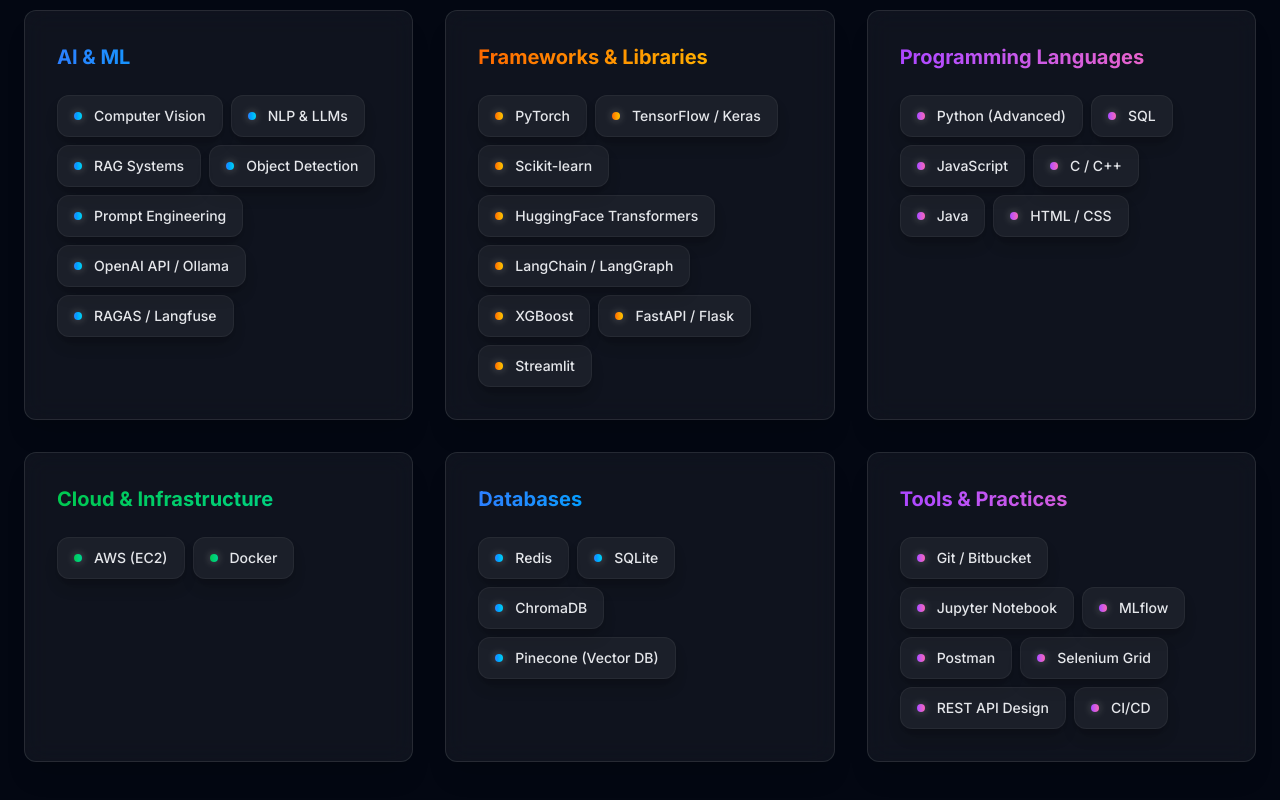
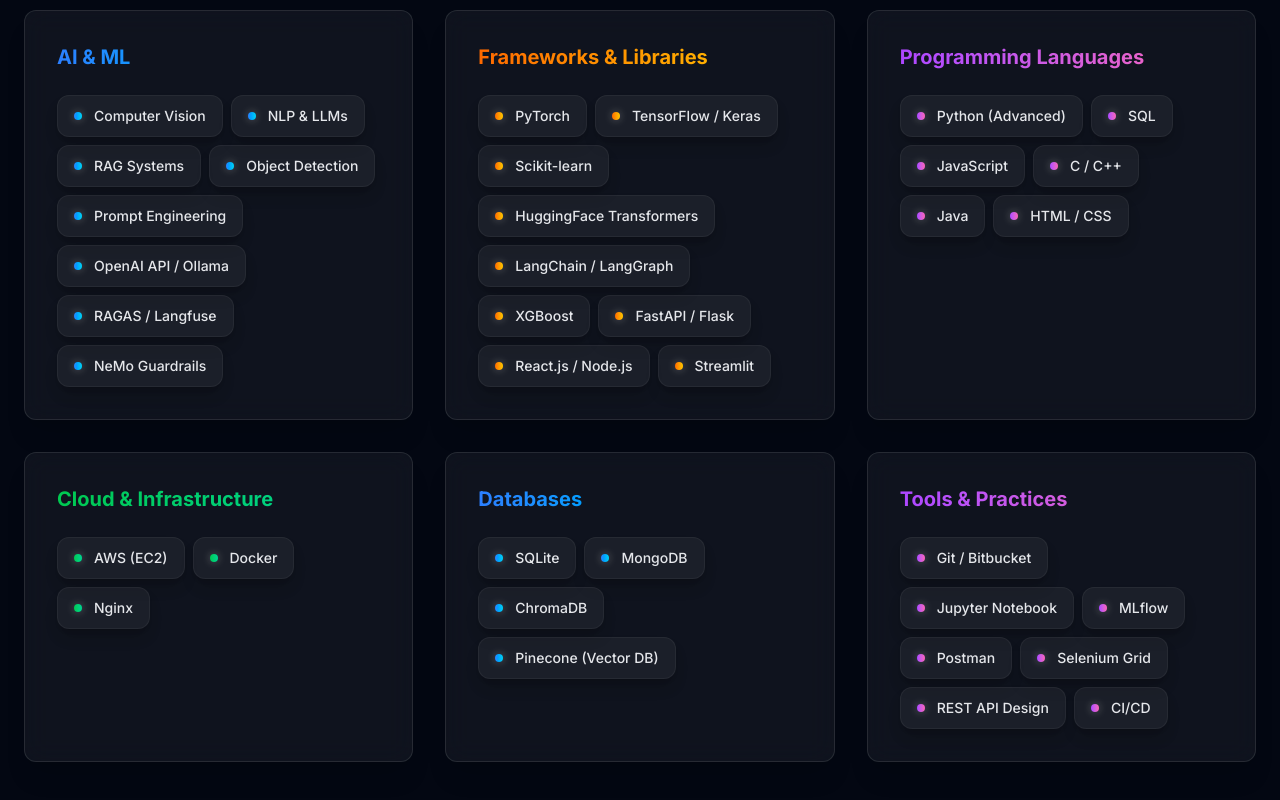
Before and after one commit to vaibhav-panchal8277/Portfolio, a Next.js app: page / in a window 1280 px wide. Shown: the part 1802-2602 px from the top of the page. Built offline with nearby package versions, Linux system fonts and the light colour scheme.

Commit message:
update resume

```diff
--- a/src/app/page.tsx
+++ b/src/app/page.tsx
@@ -6,6 +6,7 @@
 import Projects from "@/components/sections/Projects";
 import Research from "@/components/sections/Research";
 import Experience from "@/components/sections/Experience";
+import Achievements from "@/components/sections/Achievements";
 import Contact from "@/components/sections/Contact";
 
 export default function Home() {
@@ -26,6 +27,7 @@
         <Projects />
         <Research />
         <Experience />
+        <Achievements />
         <Contact />
       </div>
 
--- a/src/components/layout/Navbar.tsx
+++ b/src/components/layout/Navbar.tsx
@@ -11,6 +11,7 @@
   { name: "Projects", href: "#projects" },
   { name: "Research", href: "#research" },
   { name: "Experience", href: "#experience" },
+  { name: "Achievements", href: "#achievements" },
 ];
 
 export default function Navbar() {
--- a/src/components/sections/About.tsx
+++ b/src/components/sections/About.tsx
@@ -5,7 +5,7 @@
 import { Code2, Brain, Rocket, Database } from "lucide-react";
 
 const stats = [
-  { icon: Code2, label: "Projects Completed", value: "15+" },
+  { icon: Code2, label: "Projects Completed", value: "20+" },
   { icon: Brain, label: "Research Papers", value: "2" },
   { icon: Rocket, label: "Years Experience", value: "<1" },
   { icon: Database, label: "Tech Stack", value: "20+" },
@@ -36,7 +36,7 @@
             <Card className="bg-white/5 border-white/10 backdrop-blur-xl p-5 sm:p-8 relative overflow-hidden group">
               <div className="absolute inset-0 bg-gradient-to-br from-blue-500/5 to-purple-500/5 opacity-0 group-hover:opacity-100 transition-opacity duration-500"></div>
               <p className="text-base sm:text-lg text-gray-300 leading-relaxed relative z-10">
-                AI/ML Developer at TestGrid Labs Inc. building intelligent test automation pipelines using deep learning and LLMs. M.E. in Software Engineering from L.D. College of Engineering (CGPA 8.21/10). Active research in Computer Vision (YOLOv11 + ECA) and Cybersecurity (hybrid IDS architectures). Hands-on across the full ML lifecycle from data engineering and model training to FastAPI deployment and CI/CD integration.
+                AI/ML Developer at TestGrid Labs Inc. building intelligent test automation pipelines using deep learning and LLMs. M.E. in Software Engineering from L.D. College of Engineering (CGPA 8.21/10). Active research in Computer Vision (YOLOv11 + ECA, +3.8% mAP50 on DIOR-R, under review) and Cybersecurity (hybrid IDS, 98.4% accuracy). Hands-on across the full ML lifecycle — from data engineering and model training to Flask deployment and CI/CD integration. Core stack: PyTorch, TensorFlow, LangChain, Flask, Nginx, AWS, Docker.
               </p>
             </Card>
           </motion.div>
--- /dev/null
+++ b/src/components/sections/Achievements.tsx
@@ -0,0 +1,89 @@
+"use client";
+
+import { motion } from "framer-motion";
+import { Card } from "@/components/ui/card";
+import { Award, Trophy, Medal, BadgeCheck } from "lucide-react";
+
+const achievements = [
+  {
+    title: "Evaluate Generative AI Applications",
+    issuer: "Microsoft Learn",
+    description: "Covered evaluation frameworks and metrics for Azure, Foundry Tools, and Content Safety.",
+    icon: BadgeCheck,
+    color: "text-blue-400",
+    bg: "bg-blue-500/10",
+    border: "border-blue-500/20"
+  },
+  {
+    title: "Microsoft Learn Challenge | Ignite Edition",
+    issuer: "Microsoft",
+    description: "Build Trustworthy AI Solutions on Microsoft Azure.",
+    icon: Award,
+    color: "text-indigo-400",
+    bg: "bg-indigo-500/10",
+    border: "border-indigo-500/20"
+  },
+  {
+    title: "SSIP Hackathon 2022",
+    issuer: "SSIP Gujarat",
+    description: "Developed an automated smart attendance management system; selected among top teams from Gujarat.",
+    icon: Trophy,
+    color: "text-emerald-400",
+    bg: "bg-emerald-500/10",
+    border: "border-emerald-500/20"
+  },
+  {
+    title: "Dev-o-lution Hackathon",
+    issuer: "Hackathon",
+    description: "Certificate of Participation for building a competitive solution under a 24-hour constraint.",
+    icon: Medal,
+    color: "text-purple-400",
+    bg: "bg-purple-500/10",
+    border: "border-purple-500/20"
+  }
+];
+
+export default function Achievements() {
+  return (
+    <section id="achievements" className="py-16 sm:py-20 lg:py-24 relative overflow-hidden">
+      <div className="container mx-auto px-4 sm:px-6 relative z-10">
+        <motion.div
+          initial={false}
+          whileInView={{ opacity: 1, y: 0 }}
+          viewport={{ once: true }}
+          className="mb-10 sm:mb-16 text-center"
+        >
+          <h2 className="text-3xl sm:text-4xl md:text-5xl font-bold mb-4">Achievements & <span className="text-amber-500">Certifications</span></h2>
+          <div className="w-20 h-1 bg-gradient-to-r from-amber-500 to-orange-600 mx-auto rounded-full"></div>
+        </motion.div>
+
+        <div className="grid md:grid-cols-2 gap-6 sm:gap-8 max-w-5xl mx-auto">
+          {achievements.map((item, idx) => (
+            <motion.div
+              key={idx}
+              initial={false}
+              whileInView={{ opacity: 1, y: 0 }}
+              viewport={{ once: true }}
+              transition={{ delay: idx * 0.1 }}
+            >
+              <Card className="p-6 sm:p-8 bg-white/5 border-white/10 backdrop-blur-md h-full hover:bg-white/10 transition-colors group">
+                <div className="flex items-start gap-4">
+                  <div className={`w-12 h-12 rounded-xl flex items-center justify-center shrink-0 ${item.bg} ${item.color} border ${item.border} group-hover:scale-110 transition-transform`}>
+                    <item.icon className="w-6 h-6" />
+                  </div>
+                  <div>
+                    <h3 className="text-lg sm:text-xl font-bold text-white mb-1 leading-snug">{item.title}</h3>
+                    <p className={`text-sm font-semibold mb-3 ${item.color}`}>{item.issuer}</p>
+                    <p className="text-gray-300 text-sm leading-relaxed">
+                      {item.description}
+                    </p>
+                  </div>
+                </div>
+              </Card>
+            </motion.div>
+          ))}
+        </div>
+      </div>
+    </section>
+  );
+}
--- a/src/components/sections/Hero.tsx
+++ b/src/components/sections/Hero.tsx
@@ -29,7 +29,7 @@
           </h1>
 
           <h2 className="text-lg sm:text-xl md:text-2xl text-gray-300 font-medium leading-relaxed">
-            Junior AI/ML Developer | Deep Learning Researcher | AI Full-Stack Engineer
+            Junior AI/ML Developer | GenAI &amp; LLM Systems Engineer
           </h2>
 
           <p className="text-base sm:text-lg text-gray-400 max-w-lg leading-relaxed">
--- a/src/components/sections/Projects.tsx
+++ b/src/components/sections/Projects.tsx
@@ -9,35 +9,26 @@
 
 const projects = [
   {
-    title: "Multi-Agent Customer Support System — LangGraph Orchestration",
-    description: "Built a multi-agent customer support platform with a Supervisor Agent that classifies query intent and routes to specialized Billing, Technical Support, and Refund sub-agents implemented as LangGraph state-graph nodes. Preserved context across agent hand-offs via summarized state transfer and persisted conversation memory (Redis + SQLite). Instrumented every agent call, tool call, and hand-off with Langfuse tracing for full observability.",
-    problem: "Customer support queries require intelligent routing and context preservation across multiple specialized agents.",
-    tech: ["Python", "LangGraph", "LangChain", "FastAPI", "Redis", "Langfuse"],
+    title: "MESH Support — Multi-Agent Customer Support Platform",
+    description: "Architected MESH Support using LangGraph to orchestrate a Supervisor agent that classifies and routes queries to specialized Billing, Technical, and Refund sub-agents, each with isolated prompts, tools, and memory, backed by FastAPI, MongoDB, and GPT-5.4-mini. Integrated NVIDIA NeMo Guardrails to block jailbreak, prompt-injection, off-topic, and unsafe messages achieving 100% precision/recall on a labeled safety set with only ~1.8s added overhead per turn. Instrumented every turn with Langfuse distributed tracing and shipped a real-time observability dashboard; verified reliability with an automated pytest suite (21/21 tests passing).",
+    problem: "Customer support queries require intelligent routing, context preservation, and safety guardrails across multiple specialized agents.",
+    tech: ["Python", "LangGraph", "FastAPI", "MongoDB", "GPT-5.4-mini", "NeMo Guardrails", "Langfuse", "Pytest"],
     github: "#",
     live: "#",
     image: "/multi_agent_support.png"
   },
   {
-    title: "Production RAG System with Evaluation",
-    description: "Built a RAG pipeline with hybrid retrieval (dense vector similarity + BM25 keyword search) and a citation-enforced grounding prompt to reduce hallucination risk. Includes a first-class evaluation suite using RAGAS metrics Faithfulness, Context Precision, Answer Relevancy benchmarking every change against a held-out Q&A test set. Tracked evaluation results over time with Langfuse to catch quality regressions, surfaced via a live Streamlit metrics dashboard.",
+    title: "RAG System with Evaluation Pipeline",
+    description: "Achieved 0.94 Faithfulness, 0.91 Answer Relevancy, and 0.88 Context Precision (RAGAS) on a golden test set, ensuring context-grounded responses with zero hallucinations. Built hybrid retrieval (dense MiniLM-384d embeddings + BM25 keyword search via Reciprocal Rank Fusion) achieving ~920ms average end-to-end query latency, with a BM25 auto-fallback for zero-downtime operation. Enforced input safety with NeMo Guardrails, blocking 100% of tested prompt injections and jailbreak attempts before reaching the retrieval pipeline.",
     problem: "RAG systems need rigorous evaluation pipelines to prevent hallucinations and quality regressions in production.",
-    tech: ["Python", "LangChain", "ChromaDB/Pinecone", "RAGAS", "Streamlit"],
+    tech: ["Python", "FastAPI", "React", "Pinecone", "RAGAS", "MiniLM", "BM25", "NeMo Guardrails", "Langfuse"],
     github: "#",
     live: "#",
     image: "/rag_system_eval.png"
   },
   {
-    title: "Intrusion Detection System — CNN + BiLSTM + Attention",
-    description: "Designed a hybrid CNN–BiLSTM–Attention architecture for multi-class network traffic classification; reached 98.4%+ accuracy on NSL-KDD and CICIDS benchmarks, outperforming Random Forest and SVM baselines. Applied PCA and a stacked AutoEncoder for feature compression, reducing input dimensionality by ~60% without accuracy loss. Structured the codebase as a modular pipeline (ingest → preprocess → train → evaluate) for easy retraining on new datasets.",
-    problem: "Traditional intrusion detection models lack the accuracy and real-time performance needed for modern network security.",
-    tech: ["Python", "TensorFlow/Keras", "Scikit-learn", "PCA", "AutoEncoder"],
-    github: "#",
-    live: "#",
-    image: "/intrusion_detection.png"
-  },
-  {
     title: "ExamForge — LLM-Powered Exam Question Generator",
-    description: "Built an end-to-end RAG pipeline: ingests syllabus PDFs, chunks and embeds content, then prompts an LLM to generate structured question papers with configurable difficulty and Bloom's taxonomy tagging. Supports both local inference (Ollama) and cloud (OpenAI API), making it deployable in air-gapped environments; cut manual question-drafting time by ~80%. Engineered structured JSON output parsing with validation to ensure generated questions conform to a strict schema before rendering to PDF.",
+    description: "Built an end-to-end RAG pipeline: ingests syllabus PDFs, chunks and embeds content, then prompts an LLM to generate structured question papers with configurable difficulty and Bloom's taxonomy tagging. Supports both local inference (Ollama) and cloud (OpenAI API), making it deployable in air-gapped institutional environments; cut manual question-drafting time by ~80% in pilot use. Engineered structured JSON output parsing with validation to ensure generated questions conform to a strict schema before rendering to PDF.",
     problem: "Educators spend hours manually drafting test questions that align with specific curriculum and difficulty constraints.",
     tech: ["Python", "LangChain", "Ollama", "OpenAI GPT", "Streamlit"],
     github: "#",
@@ -46,7 +37,7 @@
   },
   {
     title: "Content-Based Movie Recommendation Engine",
-    description: "Implemented TF-IDF vectorisation and cosine similarity on the TMDB 5000 dataset; deployed as a real-time Streamlit app with sub-second recommendation latency. Pipeline is architected for extensibility collaborative filtering and hybrid approaches can be plugged in without restructuring the serving layer.",
+    description: "Implemented TF-IDF vectorization and cosine similarity on the TMDB 5000 dataset; deployed as a real-time Streamlit app with sub-second recommendation latency. Pipeline is architected for extensibility — collaborative filtering and hybrid approaches can be plugged in without restructuring the serving layer.",
     problem: "Users need personalized movie recommendations based on content similarity rather than generic popularity lists.",
     tech: ["Python", "Scikit-learn", "TF-IDF", "Cosine Similarity", "Streamlit"],
     github: "#",
--- a/src/components/sections/Skills.tsx
+++ b/src/components/sections/Skills.tsx
@@ -14,6 +14,7 @@
       { name: "Prompt Engineering", level: 85 },
       { name: "OpenAI API / Ollama", level: 80 },
       { name: "RAGAS / Langfuse", level: 75 },
+      { name: "NeMo Guardrails", level: 75 },
     ],
     color: "from-blue-500 to-cyan-400"
   },
@@ -27,6 +28,7 @@
       { name: "LangChain / LangGraph", level: 85 },
       { name: "XGBoost", level: 75 },
       { name: "FastAPI / Flask", level: 90 },
+      { name: "React.js / Node.js", level: 70 },
       { name: "Streamlit", level: 85 },
     ],
     color: "from-orange-500 to-yellow-400"
@@ -48,14 +50,15 @@
     skills: [
       { name: "AWS (EC2)", level: 70 },
       { name: "Docker", level: 70 },
+      { name: "Nginx", level: 65 },
     ],
     color: "from-green-500 to-emerald-400"
   },
   {
     title: "Databases",
     skills: [
-      { name: "Redis", level: 75 },
       { name: "SQLite", level: 80 },
+      { name: "MongoDB", level: 75 },
       { name: "ChromaDB", level: 80 },
       { name: "Pinecone (Vector DB)", level: 75 },
     ],
```
Also changed, not shown: src/components/sections/Experience.tsx (+7 -7 lines), 1 other file (tests, documents, lock files or other folders).
